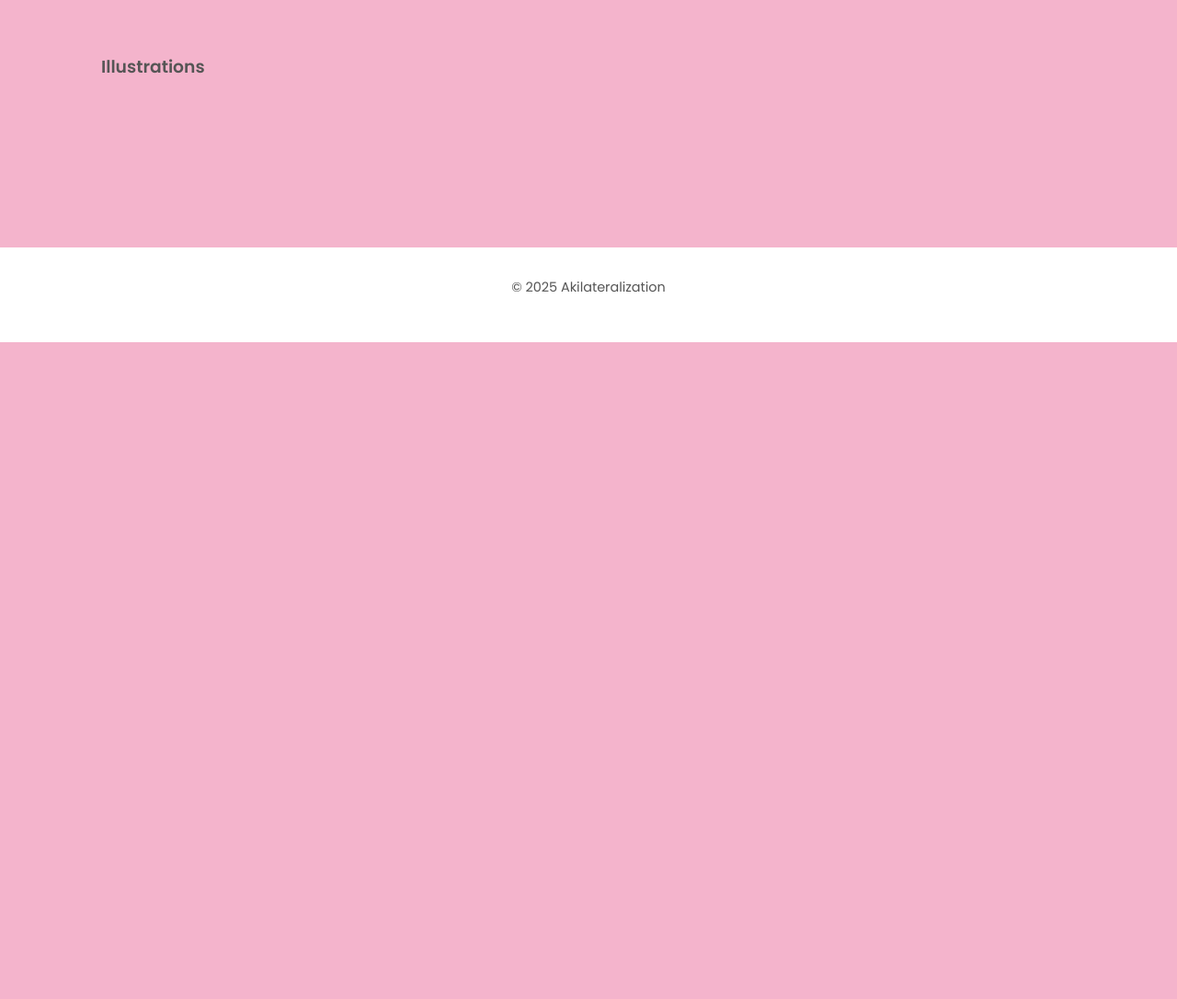
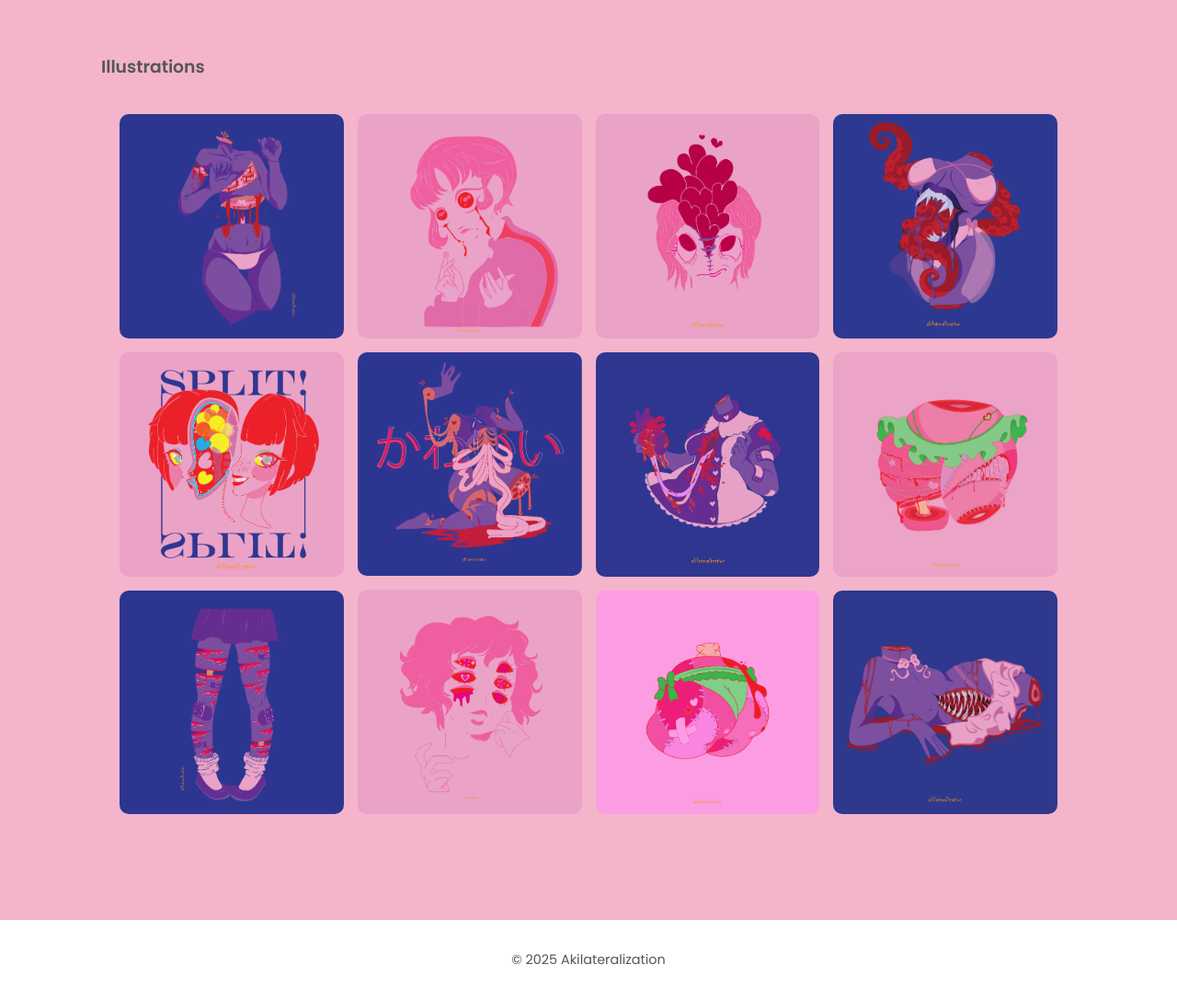
Before and after one commit to akilateralization/shakila-2301773-uts, a plain HTML site: page illustration-gallery.html in a window 1280 px wide. Shown: the part 100-1186 px from the top of the page at 92% size. Before the commit the page ends 800 px from the top, so only its background shows below. Drawn offline with Linux system fonts and the light colour scheme.

Commit message:
illustration-gallery.html

```diff
--- a/illustration-gallery.html
+++ b/illustration-gallery.html
@@ -30,18 +30,18 @@
             <div class="container">
                 <h3>Illustrations</h3>
                     <div class="gallery">
-                        <img src="Illustrations/kawaii (1).png" alt="">
-                        <img src="Illustrations/kawaii (13).png" alt="">
-                        <img src="Illustrations/kawaii (12).png" alt="">
-                        <img src="Illustrations/kawaii (9).png" alt="">
-                        <img src="Illustrations/kawaii (11).png" alt="">
-                        <img src="Illustrations/kawaii (10).png" alt="">
-                        <img src="Illustrations/kawaii (2).png" alt="">
-                        <img src="Illustrations/kawaii (8).png" alt="">
-                        <img src="Illustrations/kawaii (6).png" alt="">
-                        <img src="Illustrations/kawaii (5).png" alt="">
-                        <img src="Illustrations/kawaii (4).png" alt="">
-                        <img src="Illustrations/kawaii (3).png" alt="">
+                        <img src="kawaii (1).png" alt="">
+                        <img src="kawaii (13).png" alt="">
+                        <img src="kawaii (12).png" alt="">
+                        <img src="kawaii (9).png" alt="">
+                        <img src="kawaii (11).png" alt="">
+                        <img src="kawaii (10).png" alt="">
+                        <img src="kawaii (2).png" alt="">
+                        <img src="kawaii (8).png" alt="">
+                        <img src="kawaii (6).png" alt="">
+                        <img src="kawaii (5).png" alt="">
+                        <img src="kawaii (4).png" alt="">
+                        <img src="kawaii (3).png" alt="">
                     </div>
             </div>
         </section>
```
